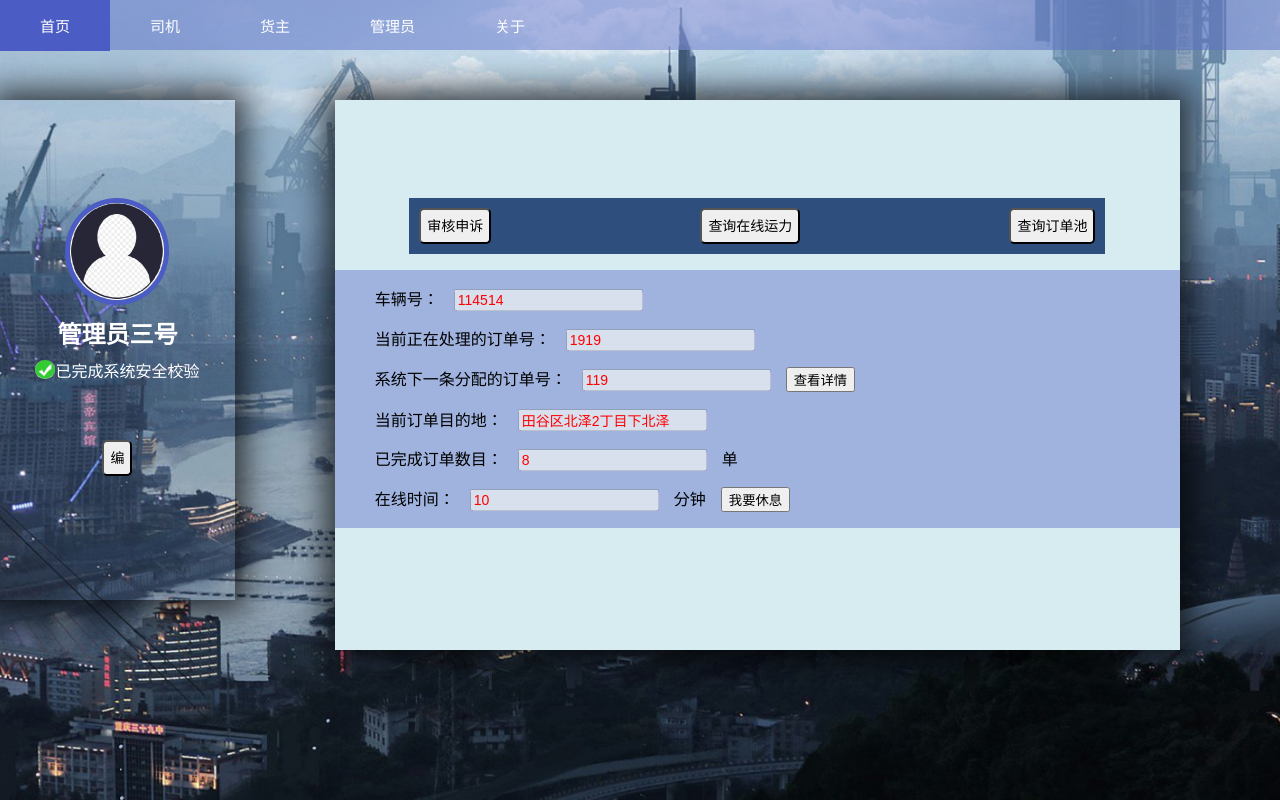
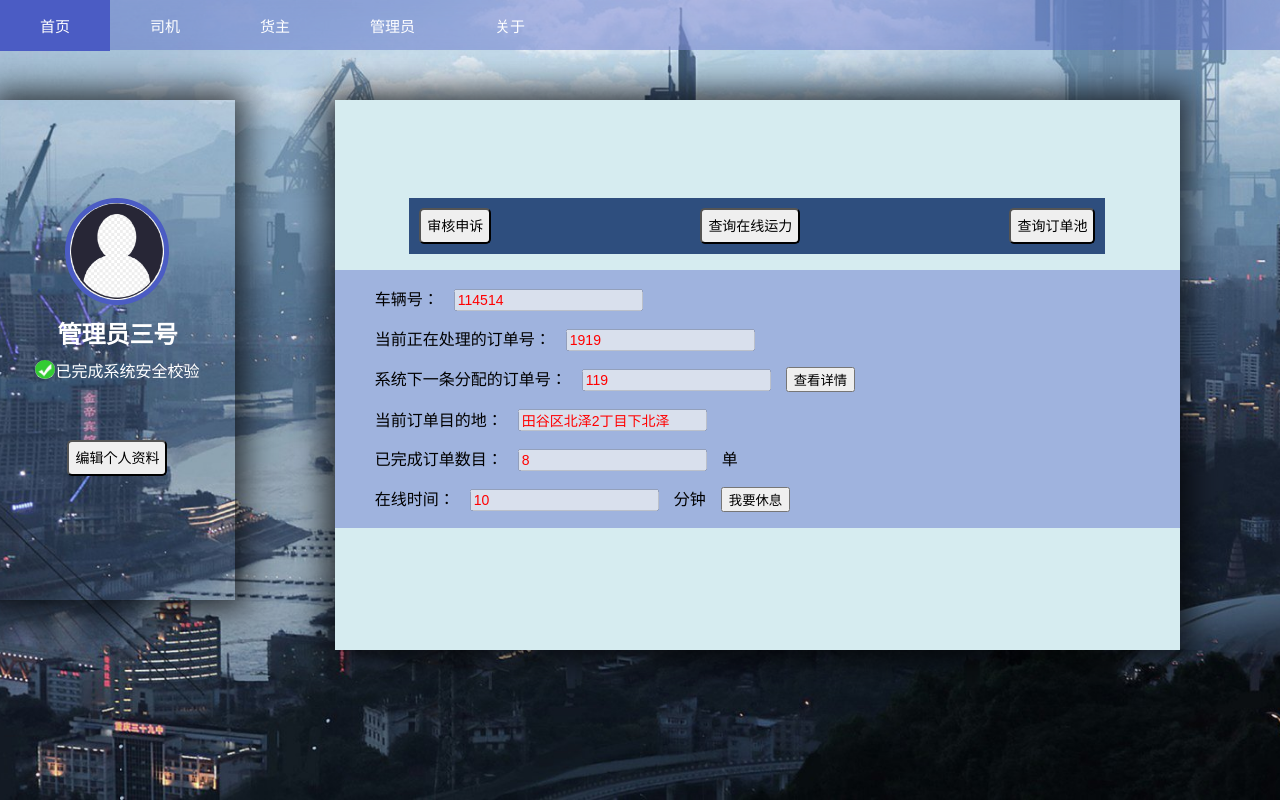
Before and after one commit to FunMelon/SpeedE_FE, a React (Create React App) app: page /admin in a window 1280 px wide. Built offline with nearby package versions, Linux system fonts and the light colour scheme.

Commit message:
fix bug of margin top in css

```diff
--- a/src/componemts/Admin.tsx
+++ b/src/componemts/Admin.tsx
@@ -8,7 +8,7 @@ const AdminPage= () => {
 }
 
 const Wrapper = () => {
-    const buttonContentAndId = ["编辑个人资料"]
+    const buttonContentAndId = [["编辑个人资料"]]
     return (
         <section id={"wrapper"}>
             <PersonInfor userName={"管理员三号"} authentication={"已完成系统安全校验"} buttonNames={buttonContentAndId}/>
```
